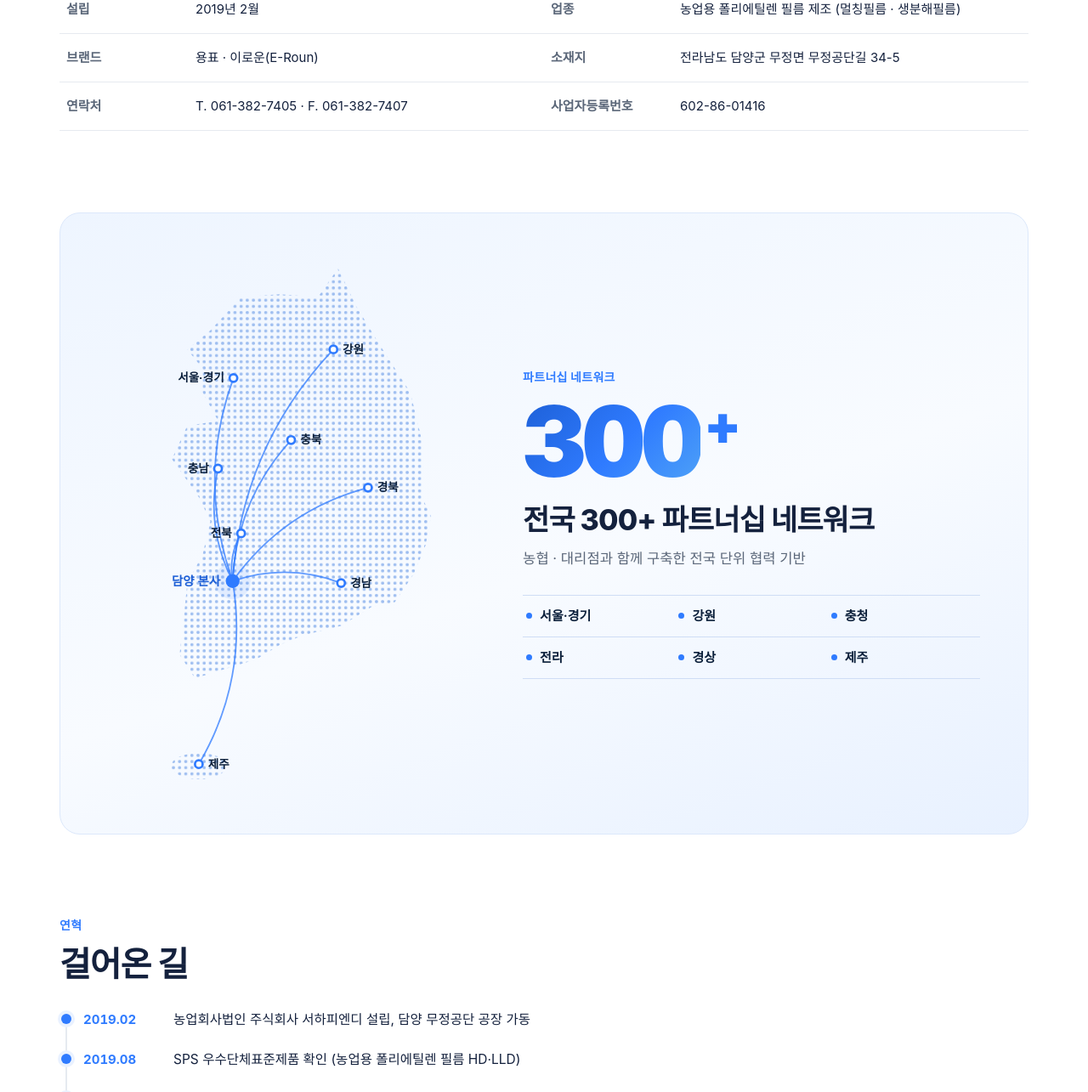
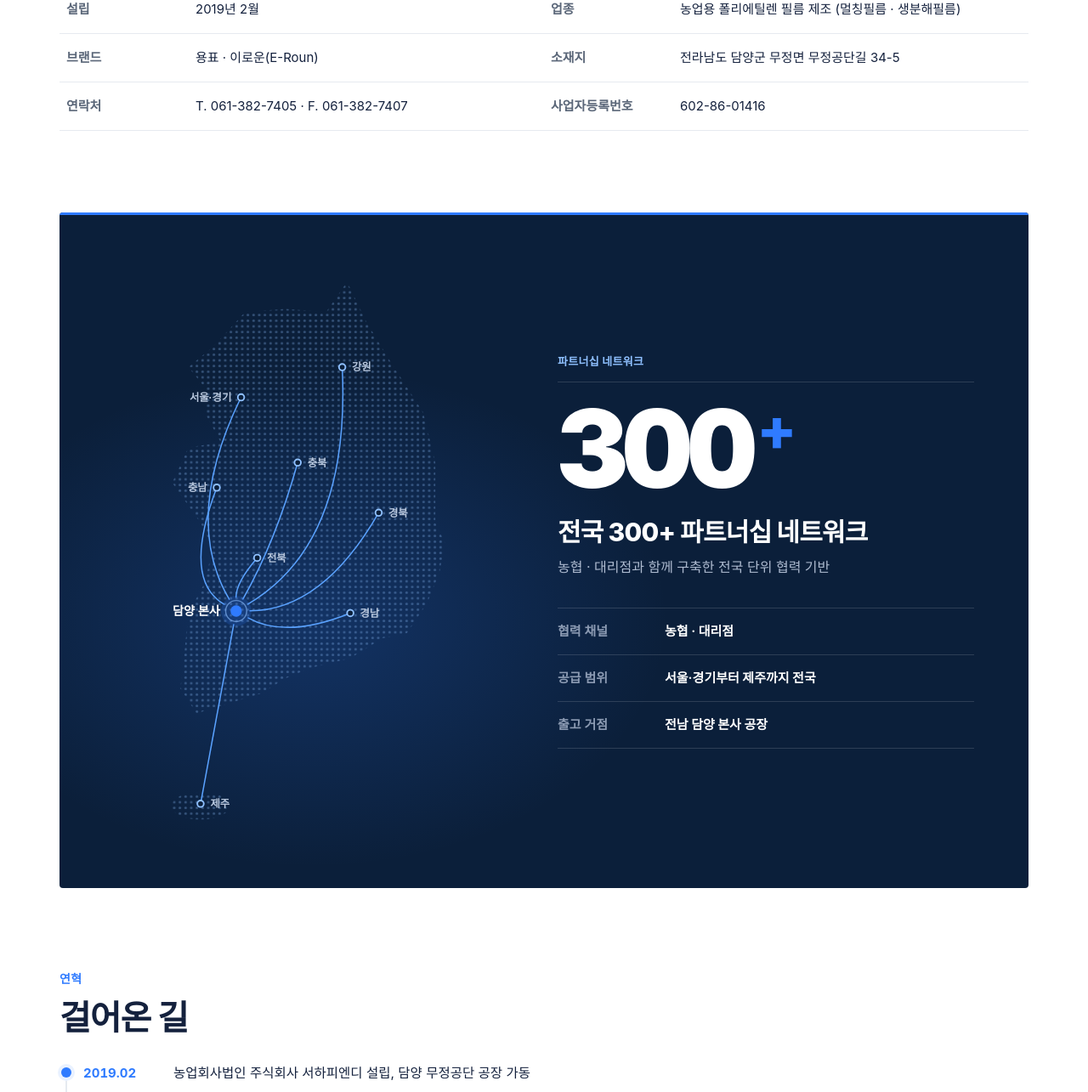
Before and after one commit to Jeongdonghwan/seohapnd_prj, a Flask app: page /about in a window 1280 px wide. Shown: the part 1238-2523 px from the top of the page at 85% size. Run offline with Flask 3, Linux system fonts and the light colour scheme; some libraries are stand-ins or nearby versions; some web fonts are replaced.

Commit message:
파트너십 네트워크 섹션 리디자인: 남색 띠·단색 큰 숫자·사실 표, 지도 연결선이 겹치지 않게 출발 각도 분산
Co-Authored-By: Claude Opus 5.5 <noreply@anthropic.com>

```diff
--- a/static/style.css
+++ b/static/style.css
@@ -282,33 +282,39 @@ table.spec .sub-line{display:block;margin-top:2px;font-size:12.5px;color:var(--s
 .timeline li::before{content:"";position:absolute;left:-26px;top:5px;width:12px;height:12px;border-radius:50%;background:var(--brand);box-shadow:0 0 0 4px var(--brand-soft)}
 .timeline b{color:var(--brand);font-size:15px;font-variant-numeric:tabular-nums}
 .timeline span{font-size:15.5px}
-/* 파트너십 네트워크 */
-.network{display:grid;grid-template-columns:minmax(0,.9fr) minmax(0,1.1fr);gap:48px;align-items:center;padding:48px 56px;border-radius:24px;background:linear-gradient(160deg,#EEF5FF 0%,#F8FBFF 55%,#E8F1FF 100%);border:1px solid #DCE8FB;overflow:hidden}
-.net-map{max-width:380px;width:100%;justify-self:center}
+/* 파트너십 네트워크 — 남색 띠, 각진 모서리, 단색 숫자, 사실 표 */
+.network{position:relative;display:grid;grid-template-columns:minmax(0,1fr) minmax(0,1fr);gap:56px;align-items:center;padding:64px 64px 64px 40px;border-radius:4px;background:var(--navy);color:#fff;overflow:hidden}
+.network::before{content:"";position:absolute;left:0;top:0;height:3px;width:0;background:var(--brand);transition:width 1.2s var(--ease)}
+.network.in::before{width:100%}
+.network::after{content:"";position:absolute;inset:0;background:radial-gradient(600px 420px at 26% 60%,rgba(47,123,255,.22),transparent 70%);pointer-events:none}
+.net-map,.net-copy{position:relative;z-index:1}
+.net-map{max-width:400px;width:100%;justify-self:center}
 .kmap{display:block;width:100%;height:auto;overflow:visible}
 .kmap .land{fill:url(#kdots)}
-.kmap #kdots circle{fill:#9DBDF0}
-.kmap .lines path{fill:none;stroke:var(--brand);stroke-width:2;stroke-linecap:round;stroke-dasharray:420;stroke-dashoffset:420;opacity:.75}
-.kmap .marks circle{fill:#fff;stroke:var(--brand);stroke-width:3}
-.kmap text{font:700 15px Pretendard,sans-serif;fill:var(--navy)}
+.kmap #kdots circle{fill:rgba(143,192,255,.32)}
+.kmap .lines path{fill:none;stroke:#5AA2FF;stroke-width:1.6;stroke-linecap:round;stroke-dasharray:420;stroke-dashoffset:420}
+.kmap .marks circle{fill:var(--navy);stroke:#8FC0FF;stroke-width:2}
+.kmap text{font:600 13px Pretendard,sans-serif;fill:#B9C8DE;letter-spacing:-.01em}
 .kmap .marks g,.kmap .hq{opacity:0}
 .kmap .hq circle{fill:var(--brand)}
-.kmap .hq text{font-size:16px;font-weight:800;fill:var(--brand-dark)}
-.kmap .hq .pulse{fill:var(--brand);opacity:.35;transform-box:fill-box;transform-origin:center}
+.kmap .hq .ring{fill:none;stroke:rgba(143,192,255,.6);stroke-width:1.5}
+.kmap .hq text{font-size:15px;font-weight:800;fill:#fff}
+.kmap .hq .pulse{opacity:.4;transform-box:fill-box;transform-origin:center}
 .network.in .kmap .hq{opacity:1;transition:opacity .5s .2s}
-.network.in .kmap .hq .pulse{animation:pulse 2.2s 1s ease-out infinite}
-.network.in .kmap .lines path{stroke-dashoffset:0;transition:stroke-dashoffset 1.1s cubic-bezier(.4,0,.2,1) calc(.5s + var(--i) * .12s)}
-.network.in .kmap .marks g{opacity:1;transition:opacity .4s calc(1.2s + var(--i) * .12s)}
-@keyframes pulse{0%{transform:scale(1);opacity:.4}100%{transform:scale(3.2);opacity:0}}
-.net-copy .eyebrow{margin-bottom:6px}
-.net-num{display:flex;align-items:flex-start;line-height:1;margin:6px 0 14px;color:var(--brand)}
-.net-num b{font-size:clamp(76px,9vw,124px);font-weight:900;letter-spacing:-.04em;font-variant-numeric:tabular-nums;background:linear-gradient(135deg,#1D5FD6,#2F7BFF 55%,#4FA3F7);-webkit-background-clip:text;background-clip:text;color:transparent}
-.net-num span{font-size:clamp(44px,5vw,68px);font-weight:900;margin:6px 0 0 4px}
-.net-copy h2{font-size:clamp(24px,2.8vw,34px)}
-.net-copy .sub{margin-top:10px}
-.net-regions{display:grid;grid-template-columns:repeat(3,1fr);margin-top:28px;border-top:1px solid #CFDDF5}
-.net-regions li{padding:12px 4px;border-bottom:1px solid #CFDDF5;font-weight:700;color:var(--navy);font-size:15px}
-.net-regions li::before{content:"";display:inline-block;width:7px;height:7px;border-radius:50%;background:var(--brand);margin-right:9px;vertical-align:2px}
+.network.in .kmap .hq .pulse{animation:pulse 2.4s 1.4s cubic-bezier(.2,.7,.2,1) infinite}
+.network.in .kmap .lines path{stroke-dashoffset:0;transition:stroke-dashoffset 1.1s cubic-bezier(.2,.7,.2,1) calc(.5s + var(--i) * .1s)}
+.network.in .kmap .marks g{opacity:1;transition:opacity .4s calc(1.1s + var(--i) * .1s)}
+@keyframes pulse{0%{transform:scale(1);opacity:.45}100%{transform:scale(3.4);opacity:0}}
+.net-label{font-size:13px;font-weight:700;letter-spacing:.02em;color:#8FC0FF;padding-bottom:14px;border-bottom:1px solid rgba(255,255,255,.14);margin-bottom:20px}
+.net-num{display:flex;align-items:flex-start;line-height:.9;margin-bottom:22px}
+.net-num b{font-size:clamp(84px,10vw,136px);font-weight:900;letter-spacing:-.05em;font-variant-numeric:tabular-nums;color:#fff}
+.net-num span{font-size:clamp(48px,5.4vw,72px);font-weight:800;color:var(--brand);margin:4px 0 0 6px}
+.net-copy h2{font-size:clamp(22px,2.4vw,30px);color:#fff}
+.net-sub{margin-top:10px;color:#AEBBD0;font-size:16px}
+.net-facts{margin-top:34px;border-top:1px solid rgba(255,255,255,.14)}
+.net-facts div{display:grid;grid-template-columns:110px 1fr;gap:16px;padding:15px 0;border-bottom:1px solid rgba(255,255,255,.14);font-size:15px}
+.net-facts dt{color:#8C9BB3;font-weight:600}
+.net-facts dd{color:#fff;font-weight:700}
 .org-top{width:220px;margin:0 auto 28px;padding:18px;border-radius:var(--r);background:var(--navy);color:#fff;text-align:center;position:relative}
 .org-top span{display:block;font-size:12.5px;opacity:.7}
 .org-top b{font-size:19px}
@@ -468,8 +474,9 @@ table.board .lock{color:var(--faint)}
   .prod-side .btn.full{display:none}
   .prod-top{grid-template-columns:1fr}
   .about-greet,.loc,.fac-intro{grid-template-columns:1fr;gap:28px}
-  .network{grid-template-columns:1fr;gap:24px;padding:32px 24px}
+  .network{grid-template-columns:1fr;gap:28px;padding:40px 22px 32px}
   .net-map{max-width:300px}
+  .net-facts div{grid-template-columns:88px 1fr}
   .overview{grid-template-columns:1fr}
   .org-depts{grid-template-columns:repeat(3,1fr)}
   .org-depts::before,.org-depts li::before,.org-top::after{display:none}
--- a/templates/_korea_map.html
+++ b/templates/_korea_map.html
@@ -1,8 +1,8 @@
 {# tools/build_map.py 로 생성. 직접 고치지 말고 스크립트를 수정 후 재생성 #}
 <svg class="kmap" viewBox="0 0 420 700" role="img" aria-label="담양 본사와 전국 권역을 잇는 파트너십 네트워크 지도">
-  <defs><pattern id="kdots" width="8" height="8" patternUnits="userSpaceOnUse"><circle cx="4" cy="4" r="2.1"/></pattern></defs>
+  <defs><pattern id="kdots" width="7" height="7" patternUnits="userSpaceOnUse"><circle cx="3.5" cy="3.5" r="1.6"/></pattern></defs>
   <g class="land"><polygon points="70.0,124.0 100.0,99.2 140.0,55.8 190.0,52.1 240.0,55.8 266.0,18.6 290.0,68.2 320.0,117.8 360.0,179.8 375.0,241.8 375.0,316.2 387.0,341.0 380.0,378.2 365.0,415.4 340.0,452.6 310.0,458.8 270.0,483.6 220.0,496.0 190.0,508.4 160.0,527.0 120.0,539.4 80.0,551.8 60.0,520.8 65.0,477.4 70.0,427.8 90.0,390.6 100.0,347.2 85.0,316.2 50.0,266.6 70.0,223.2 110.0,217.0 90.0,179.8 90.0,148.8"/><ellipse cx="85.0" cy="665.9" rx="36" ry="17"/></g>
-  <g class="lines"><path class="nl" style="--i:0" d="M129.0,425.3 Q82.0,293.1 130.0,161.2"/><path class="nl" style="--i:1" d="M129.0,425.3 Q140.3,251.1 260.0,124.0"/><path class="nl" style="--i:2" d="M129.0,425.3 Q93.2,355.6 110.0,279.0"/><path class="nl" style="--i:3" d="M129.0,425.3 Q134.0,319.9 205.0,241.8"/><path class="nl" style="--i:4" d="M129.0,425.3 Q195.1,332.9 305.0,303.8"/><path class="nl" style="--i:5" d="M129.0,425.3 Q123.3,392.3 140.0,363.3"/><path class="nl" style="--i:6" d="M129.0,425.3 Q199.9,401.2 270.0,427.8"/><path class="nl" style="--i:7" d="M129.0,425.3 Q149.9,552.3 85.0,663.4"/></g>
-  <g class="marks"><g class="nm" style="--i:0"><circle cx="130.0" cy="161.2" r="5"/><text x="118.0" y="166.2" text-anchor="end">서울·경기</text></g><g class="nm" style="--i:1"><circle cx="260.0" cy="124.0" r="5"/><text x="272.0" y="129.0" text-anchor="start">강원</text></g><g class="nm" style="--i:2"><circle cx="110.0" cy="279.0" r="5"/><text x="98.0" y="284.0" text-anchor="end">충남</text></g><g class="nm" style="--i:3"><circle cx="205.0" cy="241.8" r="5"/><text x="217.0" y="246.8" text-anchor="start">충북</text></g><g class="nm" style="--i:4"><circle cx="305.0" cy="303.8" r="5"/><text x="317.0" y="308.8" text-anchor="start">경북</text></g><g class="nm" style="--i:5"><circle cx="140.0" cy="363.3" r="5"/><text x="128.0" y="368.3" text-anchor="end">전북</text></g><g class="nm" style="--i:6"><circle cx="270.0" cy="427.8" r="5"/><text x="282.0" y="432.8" text-anchor="start">경남</text></g><g class="nm" style="--i:7"><circle cx="85.0" cy="663.4" r="5"/><text x="97.0" y="668.4" text-anchor="start">제주</text></g></g>
-  <g class="hq"><circle class="pulse" cx="129.0" cy="425.3" r="9"/><circle cx="129.0" cy="425.3" r="9"/><text x="113.0" y="431.3" text-anchor="end">담양 본사</text></g>
+  <g class="lines"><path class="nl" style="--i:0" d="M120.4,410.7 Q61.9,311.5 135.0,161.2"/><path class="nl" style="--i:1" d="M143.6,416.7 Q270.5,341.9 260.0,124.0"/><path class="nl" style="--i:2" d="M114.2,416.9 Q61.8,387.3 105.0,272.8"/><path class="nl" style="--i:3" d="M137.4,410.5 Q177.9,338.8 205.0,241.8"/><path class="nl" style="--i:4" d="M146.0,425.1 Q235.9,424.3 305.0,303.8"/><path class="nl" style="--i:5" d="M128.8,408.3 Q128.7,390.0 155.0,359.6"/><path class="nl" style="--i:6" d="M143.8,433.7 Q190.4,460.0 270.0,427.8"/><path class="nl" style="--i:7" d="M125.9,442.0 Q107.0,544.4 85.0,663.4"/></g>
+  <g class="marks"><g class="nm" style="--i:0"><circle cx="135.0" cy="161.2" r="4"/><text x="123.0" y="165.7" text-anchor="end">서울·경기</text></g><g class="nm" style="--i:1"><circle cx="260.0" cy="124.0" r="4"/><text x="272.0" y="128.5" text-anchor="start">강원</text></g><g class="nm" style="--i:2"><circle cx="105.0" cy="272.8" r="4"/><text x="93.0" y="277.3" text-anchor="end">충남</text></g><g class="nm" style="--i:3"><circle cx="205.0" cy="241.8" r="4"/><text x="217.0" y="246.3" text-anchor="start">충북</text></g><g class="nm" style="--i:4"><circle cx="305.0" cy="303.8" r="4"/><text x="317.0" y="308.3" text-anchor="start">경북</text></g><g class="nm" style="--i:5"><circle cx="155.0" cy="359.6" r="4"/><text x="167.0" y="364.1" text-anchor="start">전북</text></g><g class="nm" style="--i:6"><circle cx="270.0" cy="427.8" r="4"/><text x="282.0" y="432.3" text-anchor="start">경남</text></g><g class="nm" style="--i:7"><circle cx="85.0" cy="663.4" r="4"/><text x="97.0" y="667.9" text-anchor="start">제주</text></g></g>
+  <g class="hq"><circle class="pulse" cx="129.0" cy="425.3" r="8"/><circle class="ring" cx="129.0" cy="425.3" r="13"/><circle cx="129.0" cy="425.3" r="7"/><text x="109.0" y="430.3" text-anchor="end">담양 본사</text></g>
 </svg>
--- a/templates/about.html
+++ b/templates/about.html
@@ -39,13 +39,15 @@
   <section class="about-sec network reveal" id="network">
     <div class="net-map">{% include "_korea_map.html" %}</div>
     <div class="net-copy">
-      <p class="eyebrow">파트너십 네트워크</p>
+      <p class="net-label">파트너십 네트워크</p>
       <p class="net-num"><b data-count="300">300</b><span>+</span></p>
       <h2>전국 300+ 파트너십 네트워크</h2>
-      <p class="sub">농협 · 대리점과 함께 구축한 전국 단위 협력 기반</p>
-      <ul class="net-regions">
-        <li>서울·경기</li><li>강원</li><li>충청</li><li>전라</li><li>경상</li><li>제주</li>
-      </ul>
+      <p class="net-sub">농협 · 대리점과 함께 구축한 전국 단위 협력 기반</p>
+      <dl class="net-facts">
+        <div><dt>협력 채널</dt><dd>농협 · 대리점</dd></div>
+        <div><dt>공급 범위</dt><dd>서울·경기부터 제주까지 전국</dd></div>
+        <div><dt>출고 거점</dt><dd>전남 담양 본사 공장</dd></div>
+      </dl>
     </div>
   </section>
 
```
Also changed, not shown: tools/build_map.py (+32 -10 lines).
